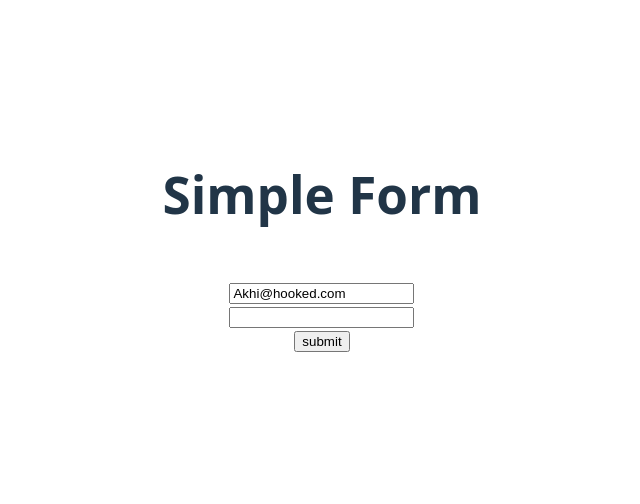
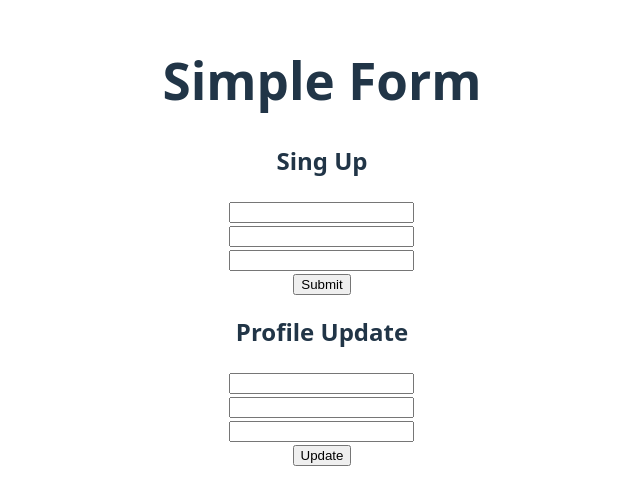
Before and after one commit to AkhiSharmin/SimpleForm, a React (Vite) app: page / in a window 1280 px wide. Shown: the part 158-662 px from the top of the page, without its empty margins (318-958 px from the left). Built offline with nearby package versions, Linux system fonts and the light colour scheme.

Commit message:
handle sing up

```diff
--- a/src/App.jsx
+++ b/src/App.jsx
@@ -1,17 +1,30 @@
 import "./App.css";
-import HookForm from "./components/HookForm/HookForm";
+import ReuseableForm from "./components/ReuseableForm/ReuseableForm";
+// import HookForm from "./components/HookForm/HookForm";
 // import RefForm from "./components/RefForm/RefForm";
 // import StateFullForm from "./components/StateFullForm/StateFullForm";
 // import SimpleForm from "./components/SimpleForm/SimpleForm";
 
 function App() {
+  const handleSingUpSubmit = (e) => {
+    e.preventDefault();
+  };
+
   return (
     <>
       <h1>Simple Form</h1>
       {/* <SimpleForm></SimpleForm> */}
       {/* <StateFullForm></StateFullForm> */}
       {/* <RefForm></RefForm> */}
-      <HookForm></HookForm>
+      {/* <HookForm></HookForm> */}
+      <ReuseableForm
+        formTitle={"Sing Up"}
+        handleSubmit={handleSingUpSubmit}
+      ></ReuseableForm>
+      <ReuseableForm
+        formTitle={"Profile Update"}
+        submitBtnText={"Update"}
+      ></ReuseableForm>
     </>
   );
 }
--- a/src/components/ReuseableForm/ReuseableForm.jsx
+++ b/src/components/ReuseableForm/ReuseableForm.jsx
@@ -1,7 +1,20 @@
-const ReuseableForm = () => {
+const ReuseableForm = ({
+  formTitle,
+  handleSubmit,
+  submitBtnText = "Submit",
+}) => {
   return (
     <div>
-      <h2>ReuseableForm</h2>
+      <h2>{formTitle}</h2>
+      <form onSubmit={handleSubmit}>
+        <input type="text" name="name" />
+        <br />
+        <input type="email" name="email" id="" />
+        <br />
+        <input type="text" name="phone" id="" />
+        <br />
+        <input type="submit" value={submitBtnText} />
+      </form>
     </div>
   );
 };
```
